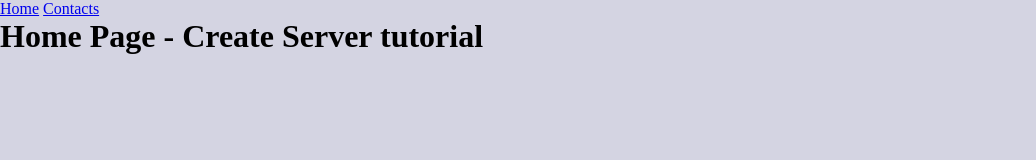
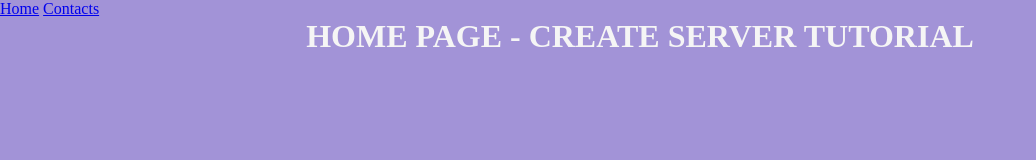
Before and after one commit to TaniaAlex/node_advanced, a website: page public/index.html in a window 1280 px wide. Shown: the whole page, without its empty margins (0-1036 px from the left). Drawn offline with Linux system fonts and the light colour scheme.

Commit message:
Background changes

```diff
--- a/public/styles.css
+++ b/public/styles.css
@@ -4,5 +4,10 @@
 }
 
 body {
-  background: rgba(204, 204, 221, 0.831);
+  background: rgba(144, 126, 207, 0.831);
 }
+h1 {
+  color: whitesmoke;
+  text-transform: uppercase;
+  text-align: center;
+}
```
